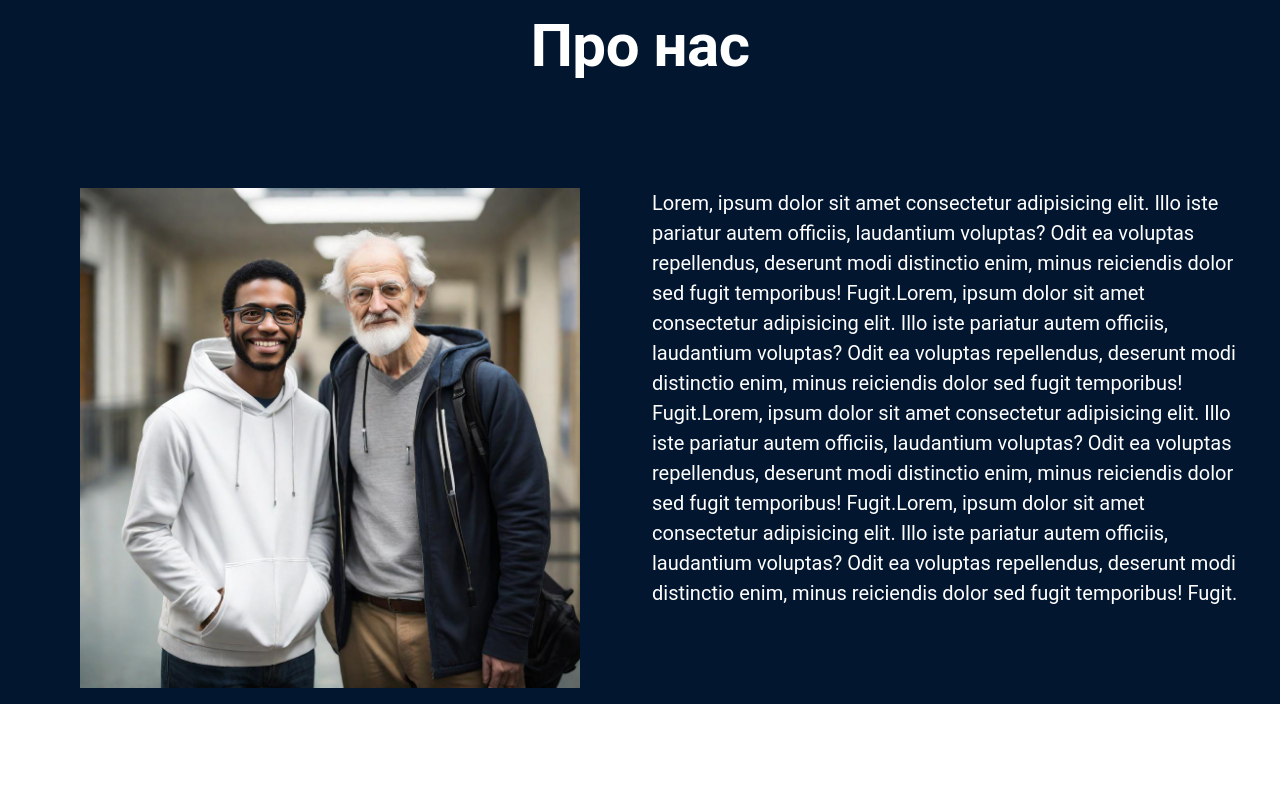
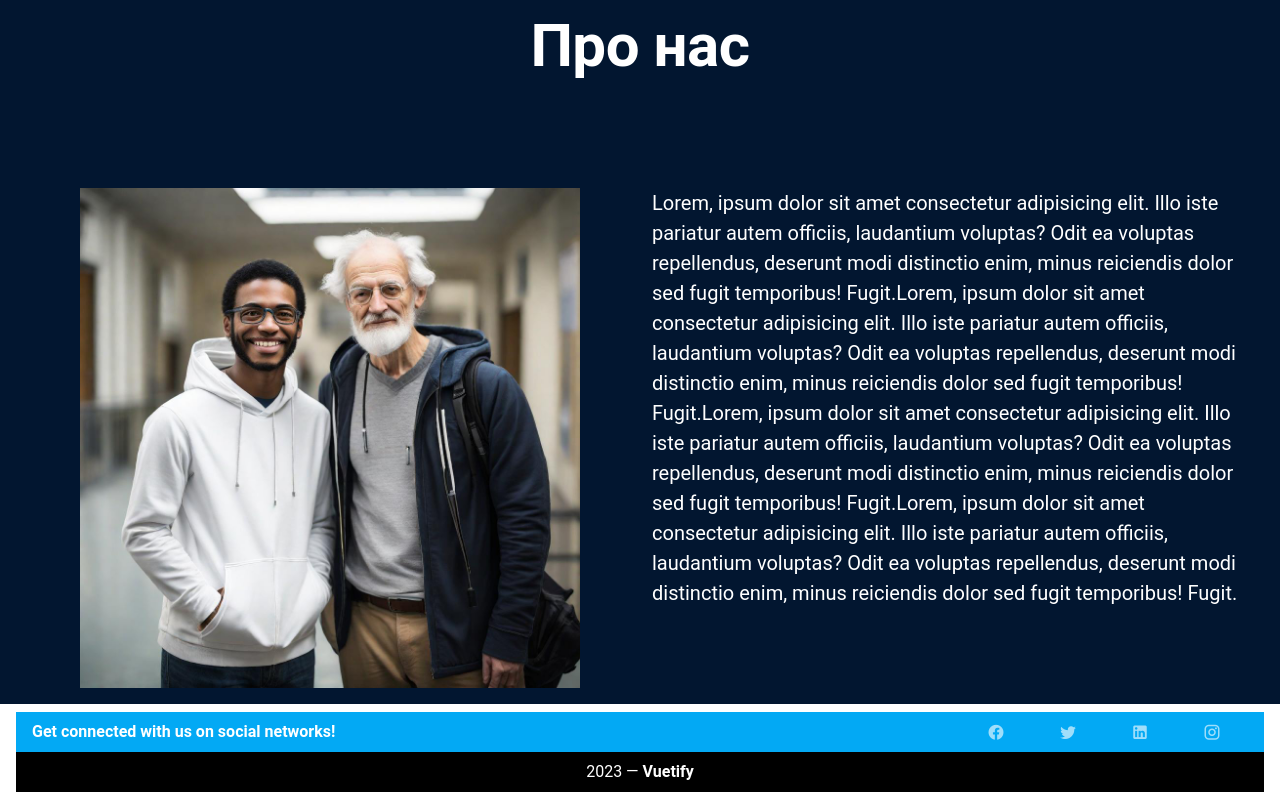
Before and after one commit to Heitorop/Diploma, a Vue app: page / in a window 1280 px wide. Shown: the part 581-1381 px from the top of the page. Before the commit the page ends 1285 px from the top, so only its background shows below. Built offline with nearby package versions, Linux system fonts and the light colour scheme.

Commit message:
Додасть футер

```diff
--- a/src/views/MainPage/MainPage.vue
+++ b/src/views/MainPage/MainPage.vue
@@ -2,6 +2,10 @@
 import FirstSlide from "@/pages/FirstSection/FirstSection.vue";
 import AboutUs from "@/pages/AboutUs/AboutUs.vue";
 import "@/styles/main.scss";
+
+
+// VARIABLES
+const icons =  ['mdi-facebook', 'mdi-twitter', 'mdi-linkedin', 'mdi-instagram']
 </script>
 
 <template>
@@ -13,6 +17,26 @@ import "@/styles/main.scss";
         <AboutUs />
       </v-responsive>
     </v-container>
+    <v-footer class="d-flex flex-column">
+    <div class="bg-light-blue d-flex w-100 align-center px-4">
+      <strong>Get connected with us on social networks!</strong>
+
+      <v-spacer></v-spacer>
+
+      <v-btn
+        v-for="icon in icons"
+        :key="icon"
+        class="mx-4"
+        :icon="icon"
+        variant="plain"
+        size="small"
+      ></v-btn>
+    </div>
+
+    <div class="px-4 py-2 bg-black text-center w-100">
+      {{ new Date().getFullYear() }} — <strong>Vuetify</strong>
+    </div>
+  </v-footer>
   </v-app>
 </template>
 
```
